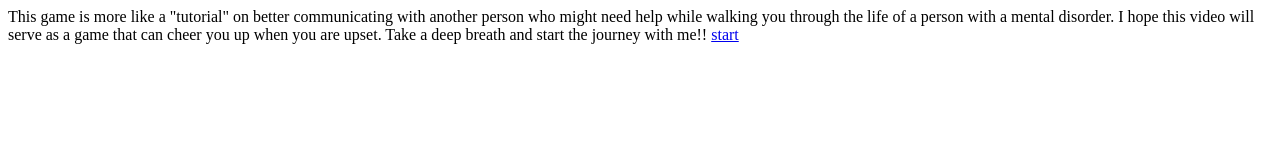
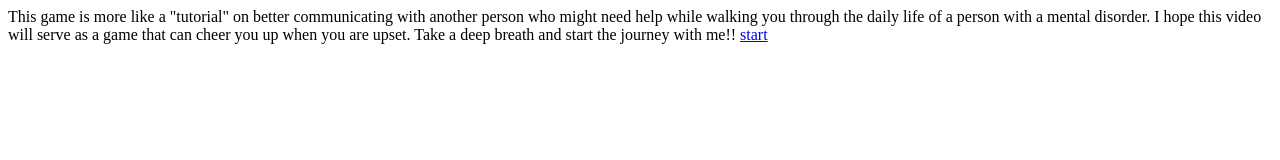
Before and after one commit to JUDY0916/finalproject, a plain HTML site: page index.html in a window 1280 px wide. Drawn offline with Linux system fonts and the light colour scheme.

Commit message:
Update index.html

```diff
--- a/index.html
+++ b/index.html
@@ -5,7 +5,7 @@
       </style>
  </head>
 <body>
-This game is more like a "tutorial" on better communicating with another person who might need help while walking you through the life of a person with a mental disorder.
+This game is more like a "tutorial" on better communicating with another person who might need help while walking you through the daily life of a person with a mental disorder.
 I hope this video will serve as a game that can cheer you up when you are upset. Take a deep breath and start the journey with me!!
 
 <a href="./fool.html">start</a >
```
